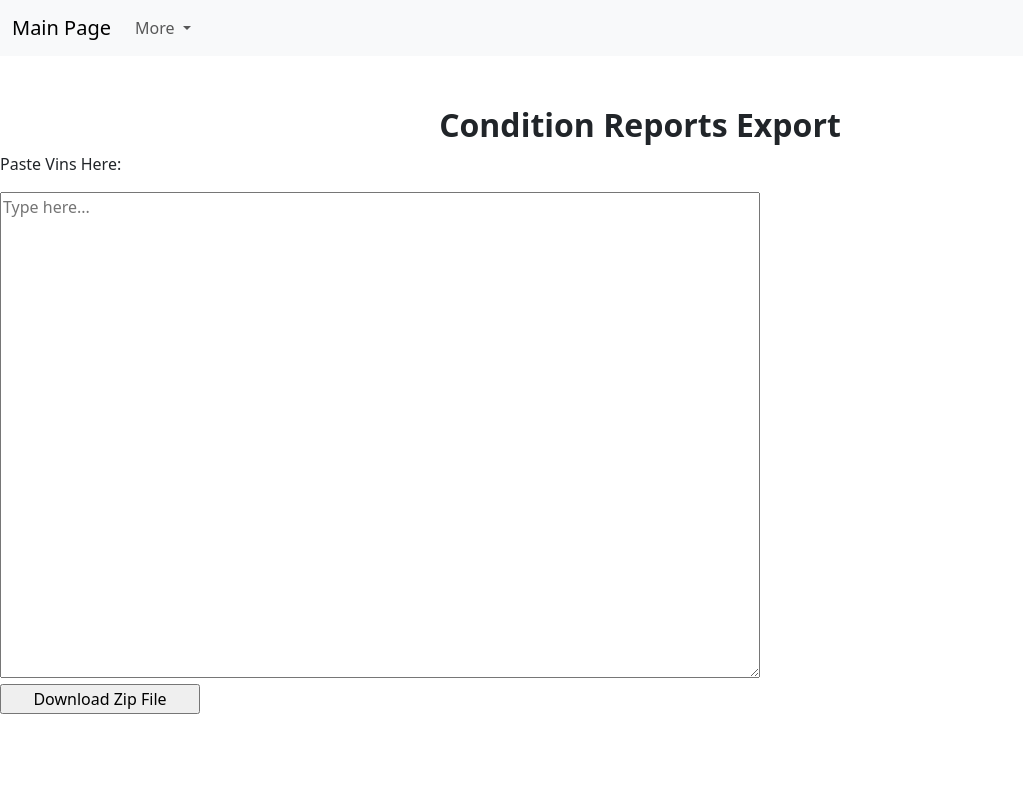
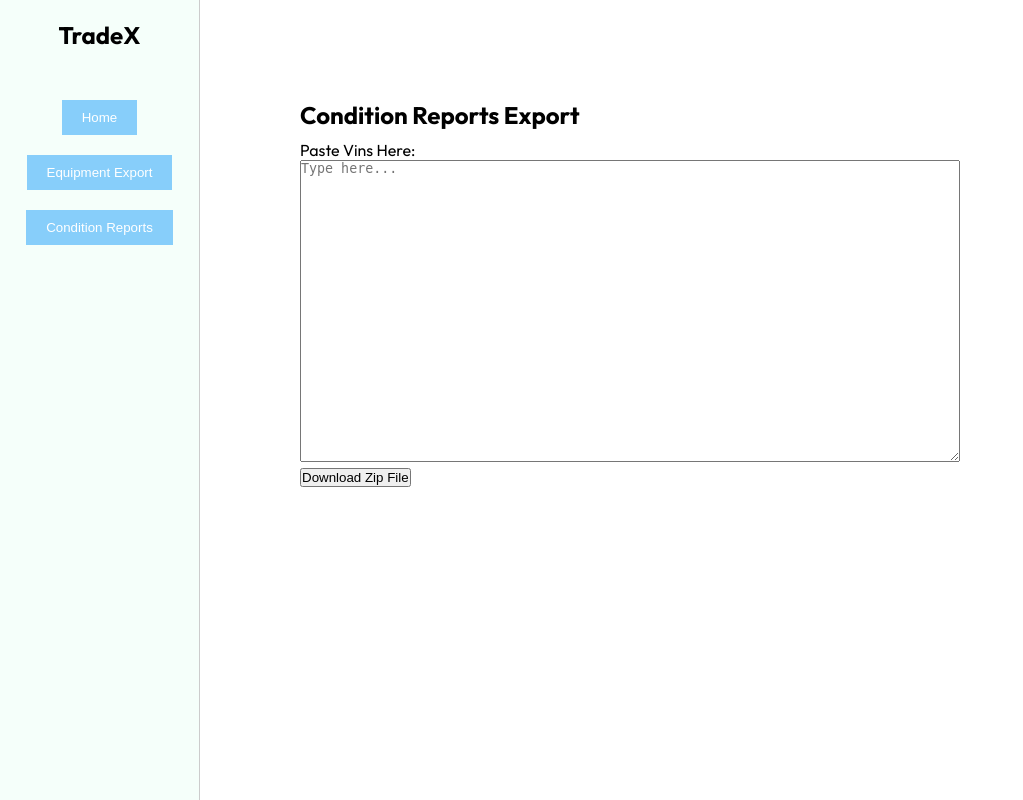
Before and after one commit to Nolgath/internal_system_ams, a Flask app: page /condition_report in a window 1280 px wide. Shown: the whole page, without its empty margins (0-1023 px from the left). Run offline with Flask 3, Linux system fonts and the light colour scheme.

Commit message:
Initial commit – current working version

```diff
--- a/basic.py
+++ b/app.py
@@ -12,7 +12,7 @@ scheduler = BackgroundScheduler()
 scheduler.add_job(download_excel, 'cron', hour=6, minute=0)  # runs every day at 06:00
 scheduler.start()
 app = Flask(__name__)
-@app.route("/", methods=["GET", "POST"])
+@app.route("/")
 def home():
     return render_template("index.html")
 @app.route("/equipment_export", methods=["GET", "POST"])
@@ -30,6 +30,7 @@ def equipment_export_route():
             mimetype="application/vnd.openxmlformats-officedocument.spreadsheetml.sheet"
         )
     return render_template("equipment_export.html")
+
 @app.route('/condition_report', methods=['GET','POST'])
 def condition_report():
     if request.method == 'POST':
--- a/equipment_export.py
+++ b/equipment_export.py
@@ -15,7 +15,7 @@ def equipment_export(vins):
 
     df = pd.read_excel('stock_list.xlsx')
 
-    df['FIN'] = df['FIN'].str.strip()
+    df['FIN'] = (df['FIN'].astype(str).str.upper().str.strip().str.replace(r'\s+', '', regex=True))
     df['Link Backend'] = df['Link Backend'].str.strip()
 
     vin_url_pairs = list(zip(df['FIN'], df['Link Backend']))
--- a/static/master.css
+++ b/static/master.css
@@ -1,17 +1,13 @@
-#text_title{
-    text-align: center;
-    padding-top: 50px;
-    font-weight: bold;
+/* Main content styles */
+.main-content {
+    flex-grow: 2;
+    padding: 100px;
 }
 
-#submit_button{
-    width: 200px;
+.index_container h1 {
+    padding-bottom: 10px;
 }
 
-#condition_report_box{
-    display: flex;
-    justify-content: center;
-    align-items: center;
-    height: 70vh;
-    gap: 20px
+p{
+    padding-top: 10px;
 }
--- /dev/null
+++ b/static/side_menu.css
@@ -0,0 +1,46 @@
+* {
+    padding: 0;
+    margin: 0;
+    box-sizing: border-box;
+}
+
+body {
+    font-family: "Outfit", sans-serif;
+}
+
+.wrapper {
+    display: flex;
+    height: 100vh;
+}
+
+/* Sidebar styles */
+.sidebar {
+    width: 200px;
+    background-color: mintcream;
+    padding: 20px;
+    flex-shrink: 0;
+    border-right: 1px solid #ccc;
+}
+
+.sidebar h2 {
+    margin-bottom: 50px;
+    color: black;
+    text-align: center;
+}
+
+.container ul {
+    list-style: none;
+    text-align: center;
+}
+
+.container ul li {
+    margin-bottom: 20px;
+}
+
+.container ul button {
+    background-color: lightskyblue;
+    color: #fff;
+    border: none;
+    padding: 10px 20px;
+    cursor: pointer;
+}
--- a/templates/base.html
+++ b/templates/base.html
@@ -3,42 +3,36 @@
 <head>
     <meta charset="UTF-8">
     <title>Equipment Scraper V1</title>
+    <link rel="stylesheet" href="{{ url_for('static', filename='side_menu.css') }}">
     <link rel="stylesheet" href="{{ url_for('static', filename='master.css') }}">
-    <link href="https://cdn.jsdelivr.net/npm/bootstrap@5.3.8/dist/css/bootstrap.min.css" rel="stylesheet" integrity="sha384-sRIl4kxILFvY47J16cr9ZwB07vP4J8+LH7qKQnuqkuIAvNWLzeN8tE5YBujZqJLB" crossorigin="anonymous">
-    <script src="https://cdn.jsdelivr.net/npm/bootstrap@5.3.8/dist/js/bootstrap.bundle.min.js" integrity="sha384-FKyoEForCGlyvwx9Hj09JcYn3nv7wiPVlz7YYwJrWVcXK/BmnVDxM+D2scQbITxI" crossorigin="anonymous"></script>
-    <script src="https://cdn.jsdelivr.net/npm/@popperjs/core@2.11.8/dist/umd/popper.min.js" integrity="sha384-I7E8VVD/ismYTF4hNIPjVp/Zjvgyol6VFvRkX/vR+Vc4jQkC+hVqc2pM8ODewa9r" crossorigin="anonymous"></script>
-
     <link rel="preconnect" href="https://fonts.googleapis.com">
     <link rel="preconnect" href="https://fonts.gstatic.com" crossorigin>
-    <link href="https://fonts.googleapis.com/css2?family=Outfit:wght@100..900&family=Roboto:wdth,wght@75..100,100..900&display=swap" rel="stylesheet">
+    <link href="https://fonts.googleapis.com/css2?family=Outfit:wght@100..900&display=swap" rel="stylesheet">
+</head>
 
-</head>
 <body>
 
-<nav class="navbar navbar-expand-lg bg-body-tertiary" id="nav_menu">
-  <div class="container-fluid">
-    <a class="navbar-brand" href="{{ url_for('home') }}">Main Page</a>
-    <button class="navbar-toggler" type="button" data-bs-toggle="collapse" data-bs-target="#navbarSupportedContent" aria-controls="navbarSupportedContent" aria-expanded="false" aria-label="Toggle navigation">
-      <span class="navbar-toggler-icon"></span>
-    </button>
-    <div class="collapse navbar-collapse" id="navbarSupportedContent">
-      <ul class="navbar-nav me-auto mb-2 mb-lg-0">
-        <li class="nav-item dropdown">
-          <a class="nav-link dropdown-toggle" href="#" role="button" data-bs-toggle="dropdown" aria-expanded="false">
-            More
-          </a>
-          <ul class="dropdown-menu">
-            <li><a class="dropdown-item" href="{{ url_for('equipment_export_route') }}">Equipment Export</a></li>
-            <li><a class="dropdown-item" href="{{ url_for('condition_report') }}">Condition Reports</a></li>
-          </ul>
-        </li>
-      </ul>
+    <div class="wrapper">
+
+        <!-- Sidebar -->
+        <div class="sidebar">
+            <div class="container">
+                <h2>TradeX</h2>
+                <ul>
+                    <li><button onclick="window.location.href='{{ url_for('home') }}'" >Home</button></li>
+                    <li><button onclick="window.location.href='{{ url_for('equipment_export_route') }}'" >Equipment Export</button></li>
+                    <li><button onclick="window.location.href='{{ url_for('condition_report') }}'" >Condition Reports</button></li>
+                </ul>
+            </div>
+        </div>
+
+        <!-- Main content (block for Flask pages) -->
+        <div class="main-content">
+            {% block content %}
+            {% endblock content %}
+        </div>
+
     </div>
-  </div>
-</nav>
-
-{% block content %}
-{% endblock content %}
 
 </body>
 </html>
--- a/templates/condition_reports.html
+++ b/templates/condition_reports.html
@@ -1,8 +1,7 @@
-{% extends 'base.html' %}
+{% extends "base.html" %}
 
 
 {% block content %}
-
 <h2 id="text_title">Condition Reports Export</h2>
 
 <div id="vin_input">
@@ -13,5 +12,4 @@
         <input type="submit" value="Download Zip File" id="submit_button">
     </form>
 </div>
-
 {% endblock content %}
```
Also changed, not shown: templates/index.html (+8 -0 lines), transport_price_input.py (added, +42 -0 lines), 1 other file.
